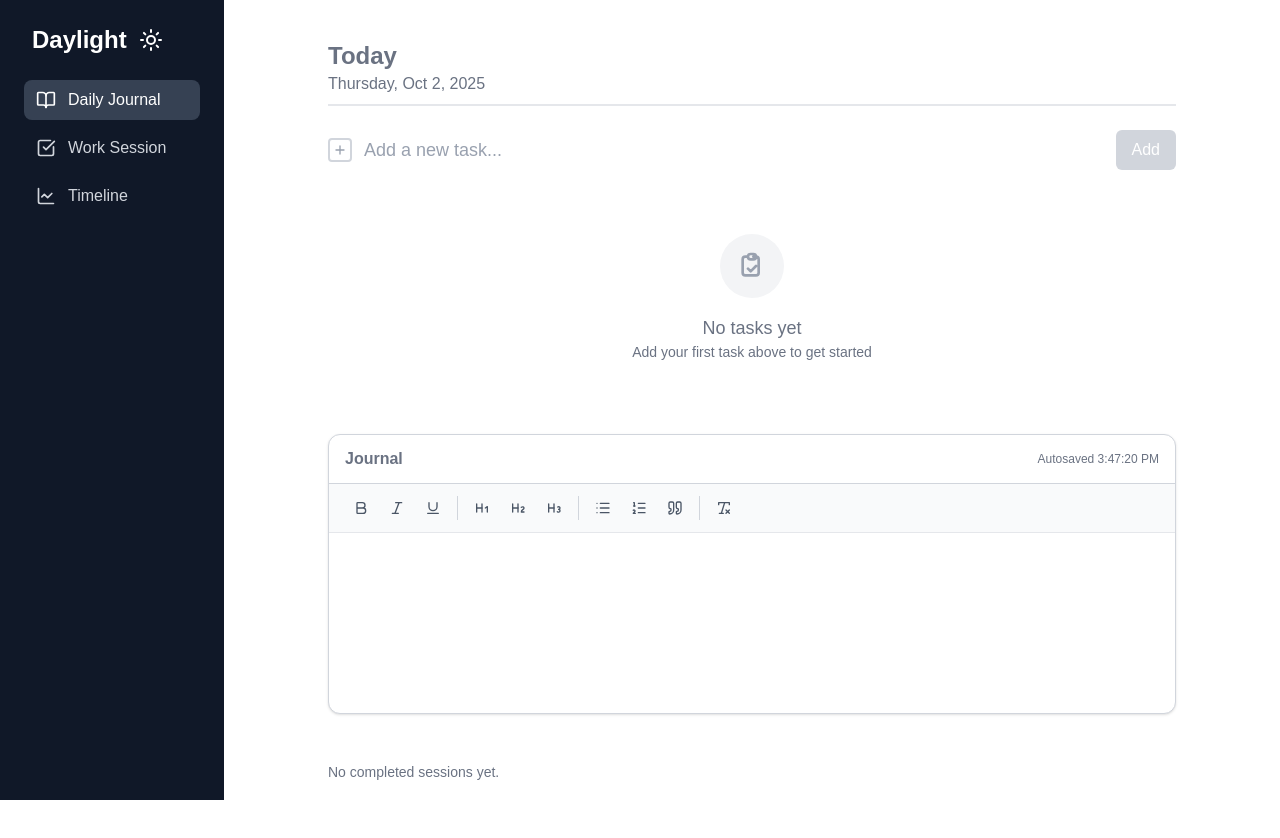
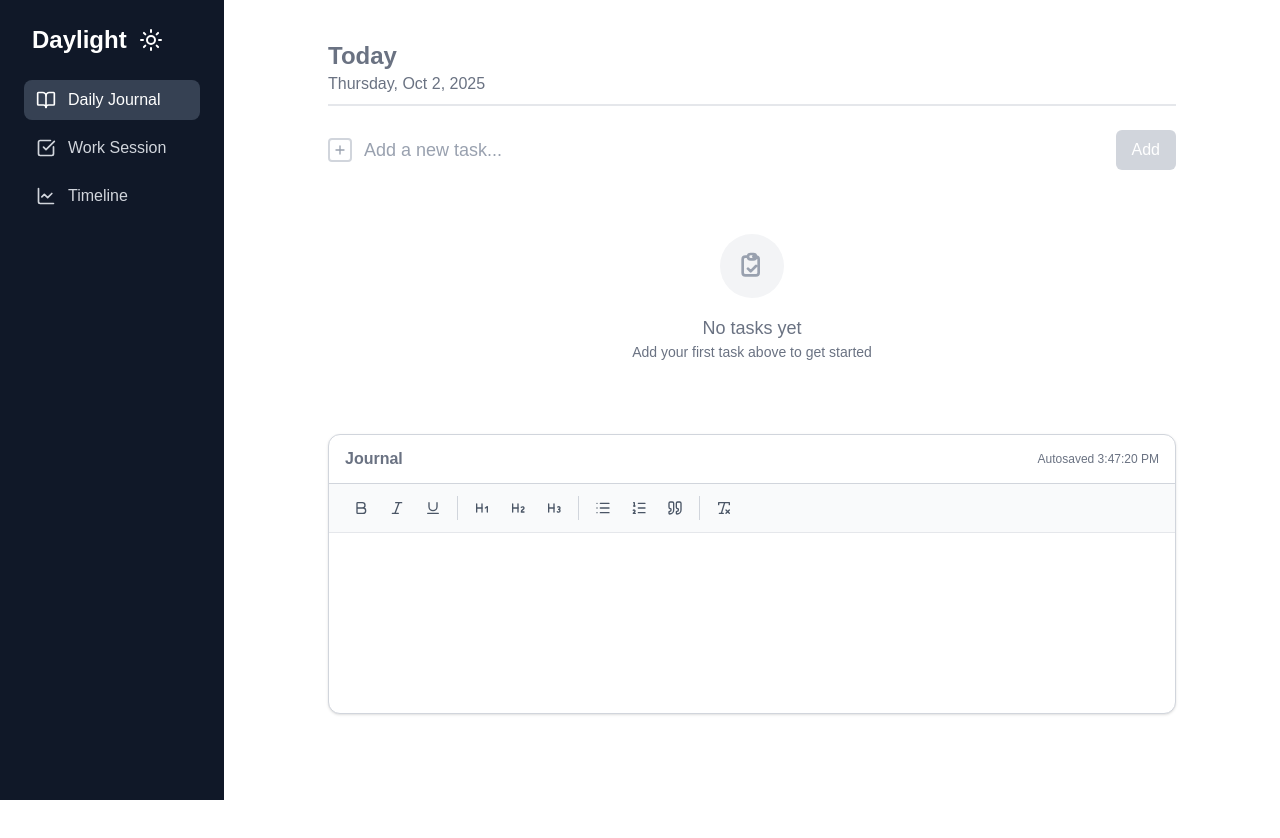
Before and after one commit to johannaj16/daylight, a Next.js app in the folder my-app/: page /checklist in a window 1280 px wide. Shown: the top 838 px of the page. After the commit the page ends 800 px from the top, so only its background shows below. Built offline with nearby package versions, Linux system fonts and the light colour scheme.

Commit message:
removed session list on homepage and added empty state to timeline

```diff
--- a/my-app/app/checklist/page.tsx
+++ b/my-app/app/checklist/page.tsx
@@ -26,7 +26,6 @@ export default function ChecklistPage() {
         </div>
         <TodoList useDayStorage />
         <Journal storageKey={todayKey} />
-        <WorkSessionList />
       </div>
     </div>
   );
--- a/my-app/app/timeline/components/SessionList.tsx
+++ b/my-app/app/timeline/components/SessionList.tsx
@@ -1,5 +1,6 @@
 import type { WorkSession } from '@/lib/sessions';
 import SessionCard from './SessionCard';
+import EmptyState from './EmptyState';
 
 type Props = {
   sessions: WorkSession[];
@@ -15,7 +16,7 @@ export default function SessionList({ sessions, selectedDay }: Props) {
     <div className="mt-8">
       <h2 className="font-semibold text-xl mb-4">{heading}</h2>
       <div className="space-y-3">
-        {sessions.map((session) => (
+        {sessions.length === 0 ? <EmptyState /> : sessions.map((session) => (
           <SessionCard key={session.id} session={session} />
         ))}
       </div>
```
